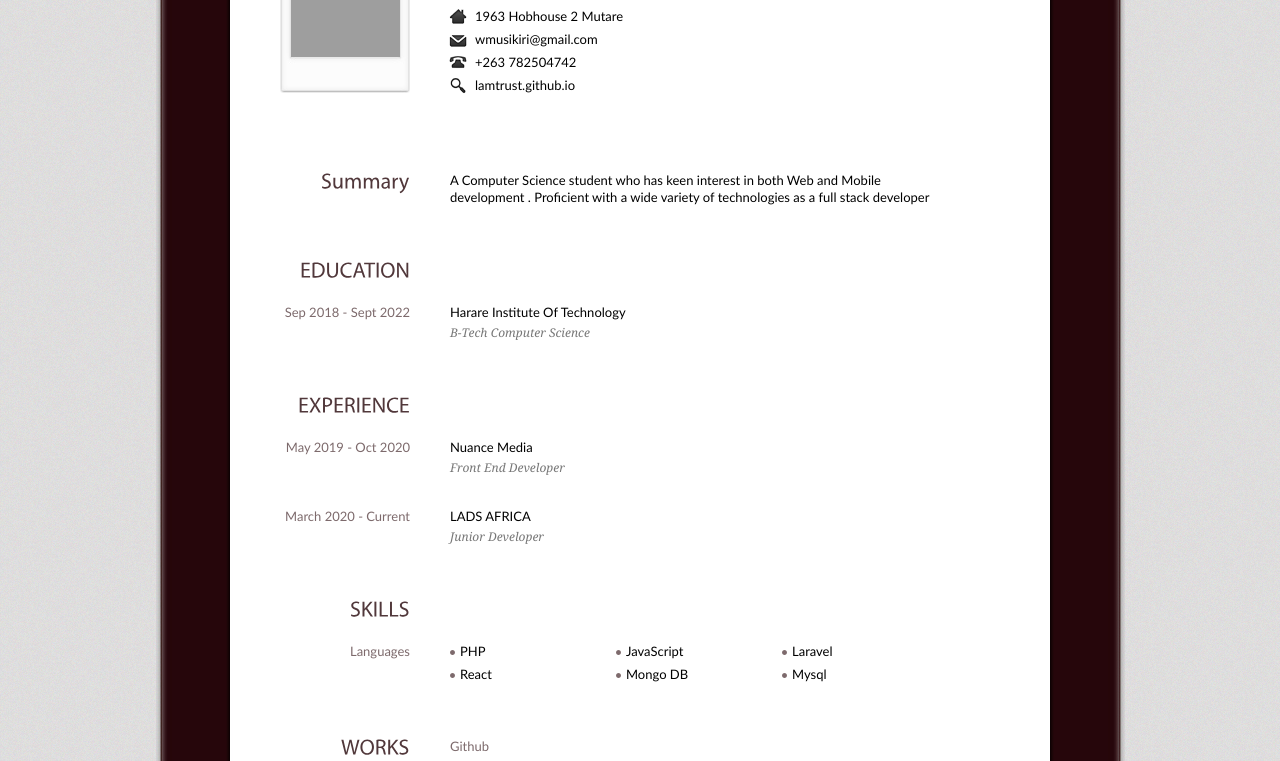
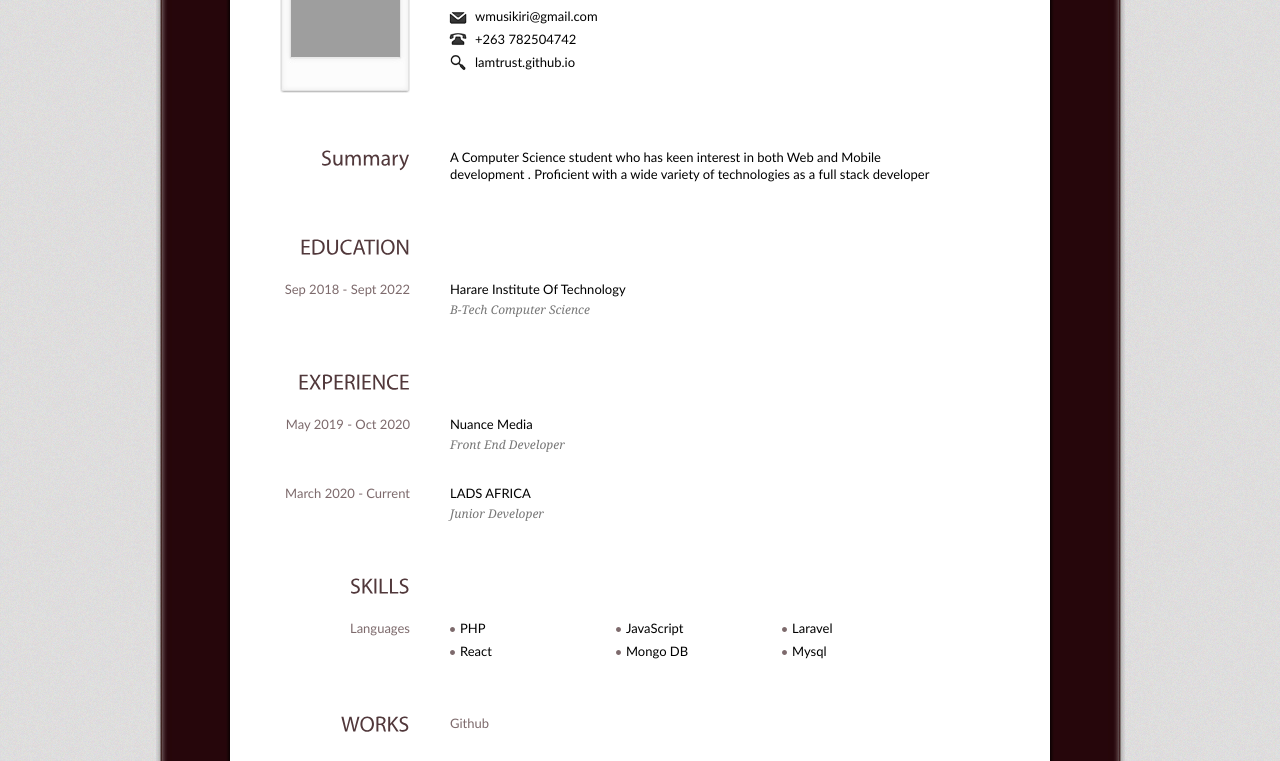
Before and after one commit to lamtrust/lamtrust.github.io, a plain HTML site: page index.html in a window 1280 px wide. Shown: the part 339-1100 px from the top of the page. Drawn offline with Linux system fonts and the light colour scheme; grey boxes are pictures that could not be loaded.

```diff
--- a/index.html
+++ b/index.html
@@ -40,7 +40,6 @@
             <h1 class="name">Trust Musikiri <br />
               <span>Computer Science Student</span></h1>
             <ul>
-              <li class="ad">1963 Hobhouse 2 Mutare </li>
               <li class="mail">wmusikiri@gmail.com</li>
               <li class="tel">+263 782504742</li>
               <li class="web">lamtrust.github.io</li>
```
